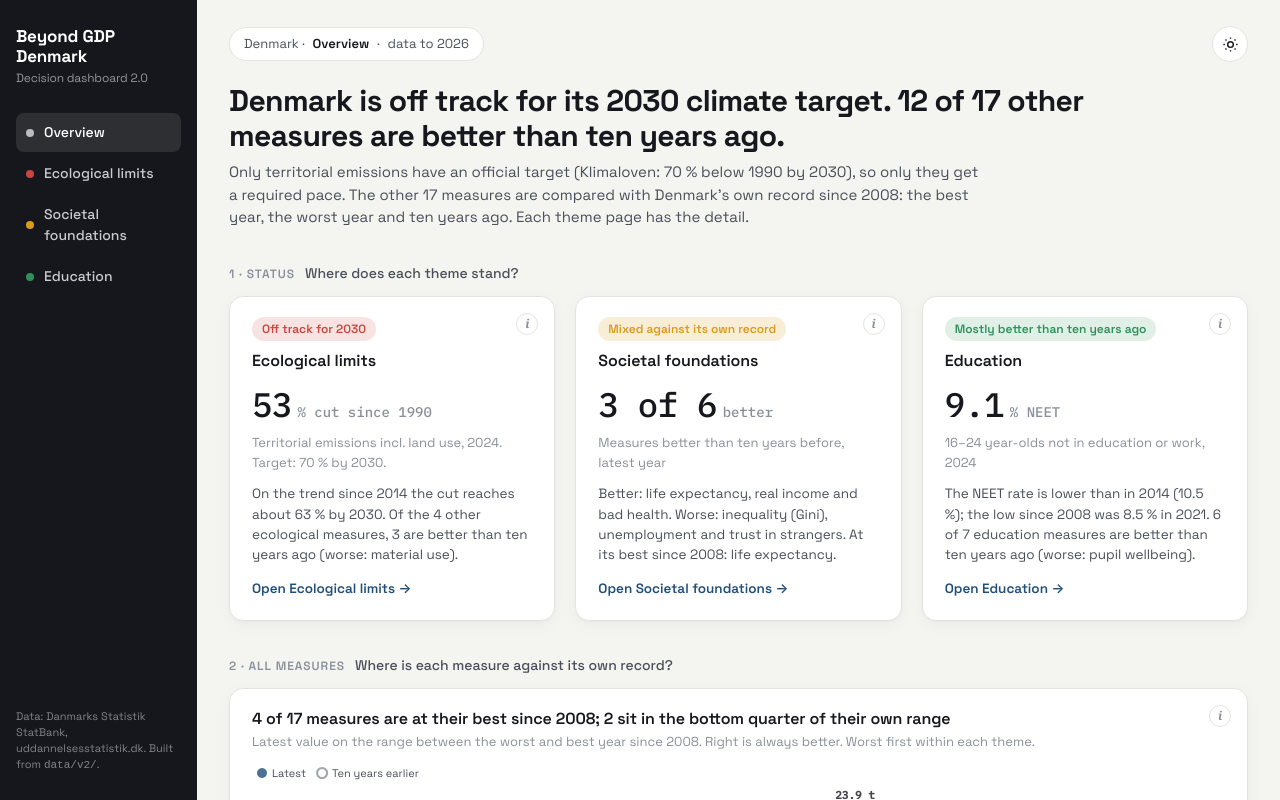
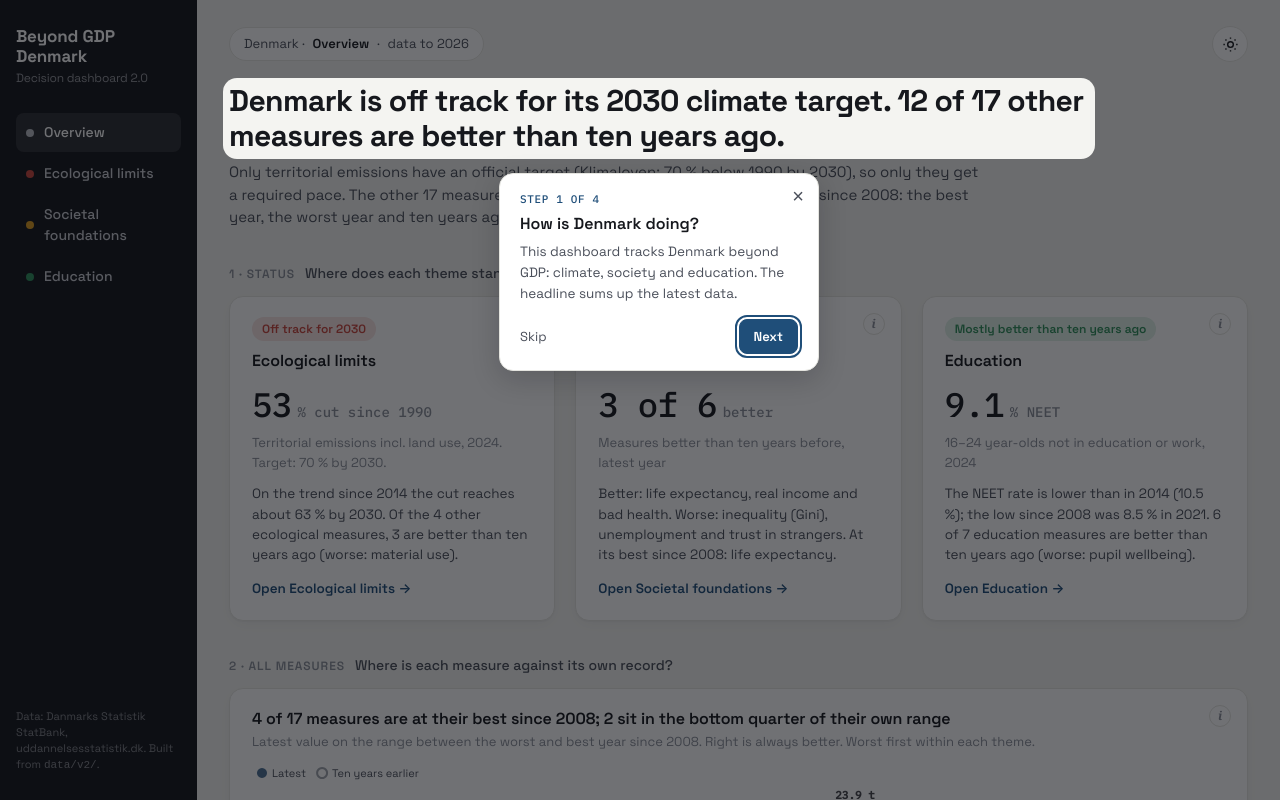
Before and after one commit to Christian-Wandel/beyond-gdp-denmark, a plain HTML site: page v2/index.html in a window 1280 px wide. Shown: the top 800 px of the page. Drawn offline with nearby package versions, Linux system fonts and the light colour scheme.

Commit message:
feat: add first-visit guided tour to dashboard 2.0
- 4 spotlit steps: headline, status cards, theme menu, i buttons
- Shows once, then a localStorage flag stops it
- Ported from the cv-chat tour; cache version bumped to v=22

Co-Authored-By: Claude Opus 5.5 <noreply@anthropic.com>

```diff
--- a/v2/css/v2.css
+++ b/v2/css/v2.css
@@ -285,3 +285,34 @@ input[type=range]:focus-visible { outline: 2px solid var(--accent); outline-offs
   .chart { height: 260px; }
   .bullet .tag { font-size: 10.5px; }
 }
+
+/* First-visit guided tour (ported from cv-chat). The ring is a transparent hole over
+   the target; its huge box-shadow spread dims everything else. */
+.tour { position: fixed; inset: 0; z-index: 9990; }
+.tour-ring {
+  position: fixed; border-radius: var(--radius); box-shadow: 0 0 0 9999px rgba(10, 12, 16, .58);
+  pointer-events: none; z-index: 9991;
+  transition: top .25s ease, left .25s ease, width .25s ease, height .25s ease;
+}
+.tour-card {
+  position: fixed; z-index: 9992; width: min(320px, calc(100vw - 32px)); box-sizing: border-box;
+  padding: 18px 20px 16px; background: var(--card); color: var(--ink);
+  border: 1px solid var(--rule); border-radius: var(--radius); box-shadow: 0 8px 28px rgba(10, 12, 16, .18);
+  transition: top .25s ease, left .25s ease;
+}
+.tour-close {
+  position: absolute; top: 8px; right: 10px; border: none; background: none; color: var(--ink-2);
+  font-size: 20px; line-height: 1; padding: 4px; cursor: pointer;
+}
+.tour-close:hover { color: var(--ink); }
+.tour-step { margin: 0 0 6px; font: 500 11px var(--mono); letter-spacing: .06em; text-transform: uppercase; color: var(--accent); }
+.tour-title { margin: 0 0 6px; font-size: 16px; font-weight: 600; color: var(--ink); }
+.tour-body { margin: 0 0 14px; font-size: 13.5px; line-height: 1.55; color: var(--ink-2); }
+.tour-actions { display: flex; align-items: center; justify-content: space-between; gap: 10px; }
+.tour-skip, .tour-next { font: inherit; font-size: 13px; border-radius: 8px; padding: 7px 14px; cursor: pointer; }
+.tour-skip { border: none; background: none; color: var(--ink-2); padding-left: 0; }
+.tour-skip:hover { color: var(--ink); }
+.tour-next { border: 1px solid var(--accent); background: var(--accent); color: var(--card); font-weight: 600; }
+.tour-next:hover { filter: brightness(1.08); }
+.tour-skip:focus-visible, .tour-next:focus-visible, .tour-close:focus-visible { outline: 2px solid var(--accent); outline-offset: 2px; }
+@media (prefers-reduced-motion: reduce) { .tour-ring, .tour-card { transition: none; } }
--- a/v2/index.html
+++ b/v2/index.html
@@ -6,7 +6,7 @@
   <title>Beyond GDP Denmark 2.0</title>
   <link rel="preconnect" href="https://fonts.googleapis.com">
   <link href="https://fonts.googleapis.com/css2?family=IBM+Plex+Mono:wght@400;500&family=Space+Grotesk:wght@400;500;600;700&display=swap" rel="stylesheet">
-  <link rel="stylesheet" href="css/v2.css?v=21">
+  <link rel="stylesheet" href="css/v2.css?v=22">
 </head>
 <body>
   <aside class="side">
@@ -30,18 +30,34 @@
     <div id="page"></div>
   </main>
   <script src="https://cdn.jsdelivr.net/npm/echarts@5.4.3/dist/echarts.min.js"></script>
-  <script src="js/app.js?v=21"></script>
-  <script src="js/insights.js?v=21"></script>
-  <script src="js/kpi.js?v=21"></script>
-  <script src="js/pace.js?v=21"></script>
-  <script src="js/compose.js?v=21"></script>
-  <script src="js/levers.js?v=21"></script>
-  <script src="js/quadrant.js?v=21"></script>
-  <script src="js/page-eco.js?v=21"></script>
-  <script src="../js/cascade-engine.js?v=21"></script>
-  <script src="../js/cascade-translate.js?v=21"></script>
-  <script src="js/page-edu.js?v=21"></script>
-  <script src="js/page-soc.js?v=21"></script>
-  <script src="js/page-overview.js?v=21"></script>
+  <script src="js/app.js?v=22"></script>
+  <script src="js/insights.js?v=22"></script>
+  <script src="js/kpi.js?v=22"></script>
+  <script src="js/pace.js?v=22"></script>
+  <script src="js/compose.js?v=22"></script>
+  <script src="js/levers.js?v=22"></script>
+  <script src="js/quadrant.js?v=22"></script>
+  <script src="js/page-eco.js?v=22"></script>
+  <script src="../js/cascade-engine.js?v=22"></script>
+  <script src="../js/cascade-translate.js?v=22"></script>
+  <script src="js/page-edu.js?v=22"></script>
+  <script src="js/page-soc.js?v=22"></script>
+  <script src="js/page-overview.js?v=22"></script>
+  <script src="js/tour.js?v=22"></script>
+
+  <!-- First-visit guided tour. Hidden until tour.js decides to run it. -->
+  <div class="tour" id="tour" hidden>
+    <div class="tour-ring" id="tourRing"></div>
+    <div class="tour-card" id="tourCard" role="dialog" aria-modal="true" aria-labelledby="tourTitle" aria-describedby="tourBody">
+      <button class="tour-close" id="tourClose" type="button" aria-label="Close">&times;</button>
+      <p class="tour-step" id="tourStep"></p>
+      <h2 class="tour-title" id="tourTitle"></h2>
+      <p class="tour-body" id="tourBody"></p>
+      <div class="tour-actions">
+        <button class="tour-skip" id="tourSkip" type="button">Skip</button>
+        <button class="tour-next" id="tourNext" type="button">Next</button>
+      </div>
+    </div>
+  </div>
 </body>
 </html>
--- a/v2/js/app.js
+++ b/v2/js/app.js
@@ -132,5 +132,5 @@ window.V2 = window.V2 || {};
     resizeTimer = setTimeout(() => charts.forEach(c => c.inst.resize()), 120);
   });
   window.addEventListener('hashchange', route);
-  document.addEventListener('DOMContentLoaded', () => { initTheme(); route(); V2.navStatus(); });
+  document.addEventListener('DOMContentLoaded', () => { initTheme(); route().then(() => V2.tour && V2.tour.start()); V2.navStatus(); });
 })(window.V2);
--- /dev/null
+++ b/v2/js/tour.js
@@ -0,0 +1,136 @@
+/* First-visit guided tour: four spotlit steps, then never again (localStorage flag).
+   Ported from cv-chat. The ring is one element doing two jobs: a transparent hole over
+   the target, plus a huge box-shadow spread that dims the rest of the page. */
+window.V2 = window.V2 || {};
+
+(function (V2) {
+  const SEEN_KEY = 'bgdp-dk-v2-tour-seen';
+  const STR = {
+    skip: 'Skip', next: 'Next', done: 'Got it', close: 'Close the guide',
+    stepOf: (n, total) => `Step ${n} of ${total}`,
+  };
+
+  let tour, ring, card, steps = [], idx = 0, active = false;
+  const $ = id => document.getElementById(id);
+  function buildSteps() {
+    const page = ($('crumb-page') || {}).textContent || 'Overview';
+    // The status cards exist on the Overview only. When their row stacks taller than the
+    // screen, spotlight the first card instead of the whole row.
+    const first = document.querySelector('#page .card.theme');
+    const row = first && first.parentElement;
+    const status = row && row.offsetHeight > window.innerHeight * 0.6 ? first : row;
+    return [
+      { el: document.querySelector('#page h1.page'), title: 'How is Denmark doing?',
+        body: 'This dashboard tracks Denmark beyond GDP: climate, society and education. The headline sums up the latest data.' },
+      { el: status, title: 'Start with the status',
+        body: 'Each card is one theme. Green is better than ten years ago, amber is mixed, red is worse. Click "Open" on a card for the detail.' },
+      { el: document.querySelector('.nav'), title: 'Switch theme here',
+        body: `You are on the ${page} page. Use this menu to move between the Overview and the three themes. The dot shows the status of each theme.` },
+      { el: document.querySelector('#page .info-btn'), title: 'Click the i for the story',
+        body: 'Every chart has an i button. It says what the chart shows and what it means.' },
+    ].filter(s => s.el);
+  }
+
+  function place() {
+    const step = steps[idx];
+    if (!step) return;
+    const pad = 6;
+    const vw = document.documentElement.clientWidth;
+    const vh = document.documentElement.clientHeight;
+    let r = step.el.getBoundingClientRect();
+
+    let top = r.top - pad, left = r.left - pad;
+    // The nav scrolls sideways on phones and can be wider than the screen.
+    const w = Math.min(r.width + pad * 2, vw), h = Math.min(r.height + pad * 2, vh);
+    // Clamp so a target that does not fit keeps the hole on-screen.
+    left = Math.max(0, Math.min(left, vw - w));
+    top = Math.max(0, Math.min(top, vh - h));
+    Object.assign(ring.style, { top: top + 'px', left: left + 'px', width: w + 'px', height: h + 'px' });
+
+    // Card below the target when there is room, otherwise above; then clamped to the viewport.
+    const gap = 14, cw = card.offsetWidth, ch = card.offsetHeight;
+    let cTop = top + h + gap;
+    if (cTop + ch > vh - 12) cTop = top - ch - gap;
+    cTop = Math.max(12, Math.min(cTop, vh - ch - 12));
+    const cLeft = Math.max(12, Math.min(left + w / 2 - cw / 2, vw - cw - 12));
+    card.style.top = cTop + 'px';
+    card.style.left = cLeft + 'px';
+  }
+
+  function render() {
+    const step = steps[idx];
+    if (!step) return;
+    const last = idx === steps.length - 1;
+    $('tourStep').textContent = STR.stepOf(idx + 1, steps.length);
+    $('tourTitle').textContent = step.title;
+    $('tourBody').textContent = step.body;
+    $('tourSkip').textContent = STR.skip;
+    $('tourNext').textContent = last ? STR.done : STR.next;
+    $('tourClose').setAttribute('aria-label', STR.close);
+
+    // The page scrolls (unlike cv-chat), so bring an off-screen target into view first.
+    const r = step.el.getBoundingClientRect();
+    const vh = document.documentElement.clientHeight;
+    if (r.top < 0 || r.bottom > vh) step.el.scrollIntoView({ block: 'center' });
+
+    place();
+    // Re-place once the card has its final height for this step's text.
+    requestAnimationFrame(place);
+  }
+
+  function end() {
+    active = false;
+    tour.hidden = true;
+    try { localStorage.setItem(SEEN_KEY, '1'); } catch (e) { /* private mode: shows again next visit */ }
+    document.removeEventListener('keydown', onKey, true);
+    window.removeEventListener('resize', place);
+    window.removeEventListener('scroll', place);
+  }
+
+  function next() {
+    if (idx >= steps.length - 1) { end(); return; }
+    idx++;
+    render();
+    $('tourNext').focus();
+  }
+
+  function onKey(e) {
+    if (!active) return;
+    if (e.key === 'Escape') { e.preventDefault(); e.stopPropagation(); end(); }
+    else if (e.key === 'ArrowRight') { e.preventDefault(); next(); }
+  }
+
+  let wired = false;
+  function wire() {
+    if (wired) return;
+    wired = true;
+    $('tourNext').addEventListener('click', next);
+    $('tourSkip').addEventListener('click', end);
+    $('tourClose').addEventListener('click', end);
+    // Clicking the dimmed area dismisses; clicks on the card itself must not.
+    tour.addEventListener('click', e => { if (e.target === tour) end(); });
+  }
+
+  V2.tour = {
+    start() {
+      tour = $('tour'); ring = $('tourRing'); card = $('tourCard');
+      if (!tour || !ring || !card) return;
+      try {
+        if (localStorage.getItem(SEEN_KEY)) return;
+      } catch (e) {
+        return; // no storage, no way to remember a dismissal: don't nag
+      }
+      steps = buildSteps();
+      if (!steps.length) return;
+      wire();
+      idx = 0;
+      active = true;
+      tour.hidden = false;
+      render();
+      $('tourNext').focus();
+      document.addEventListener('keydown', onKey, true);
+      window.addEventListener('resize', place);
+      window.addEventListener('scroll', place, { passive: true });
+    },
+  };
+})(window.V2);
```
